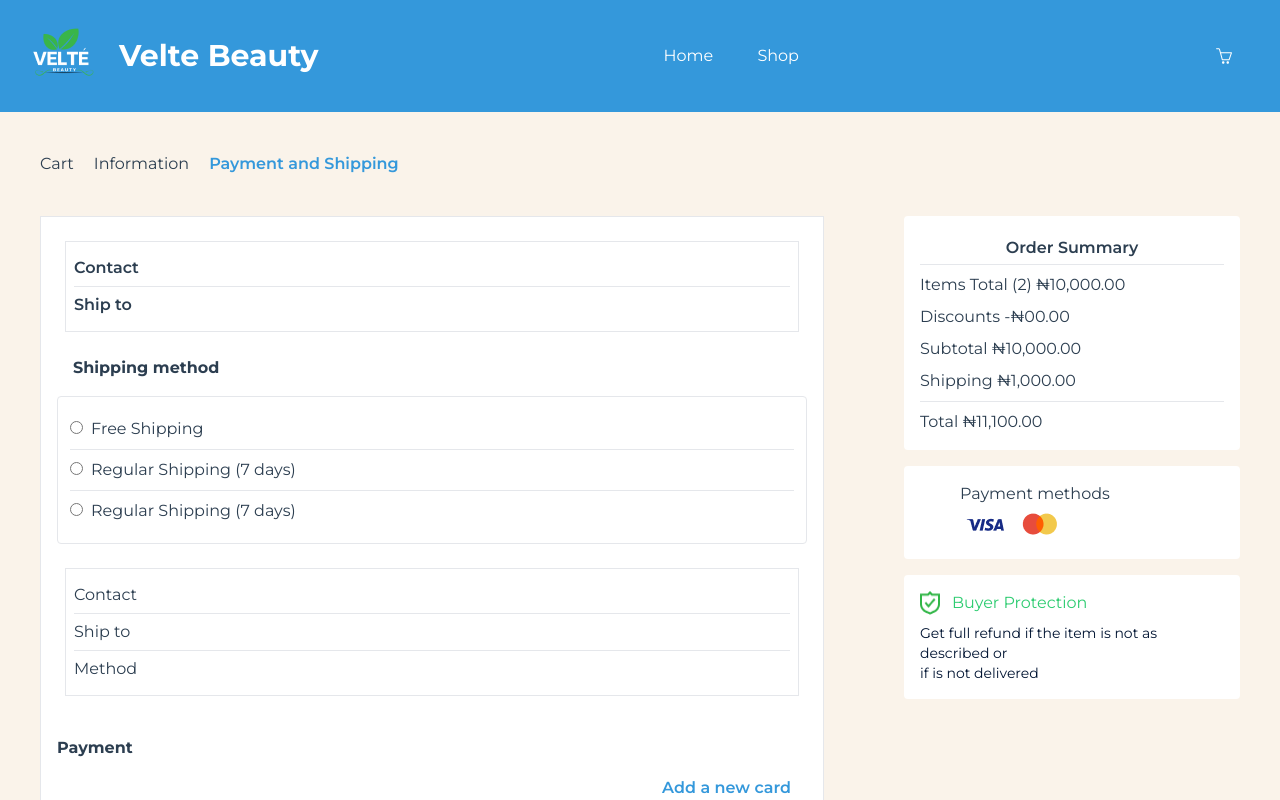
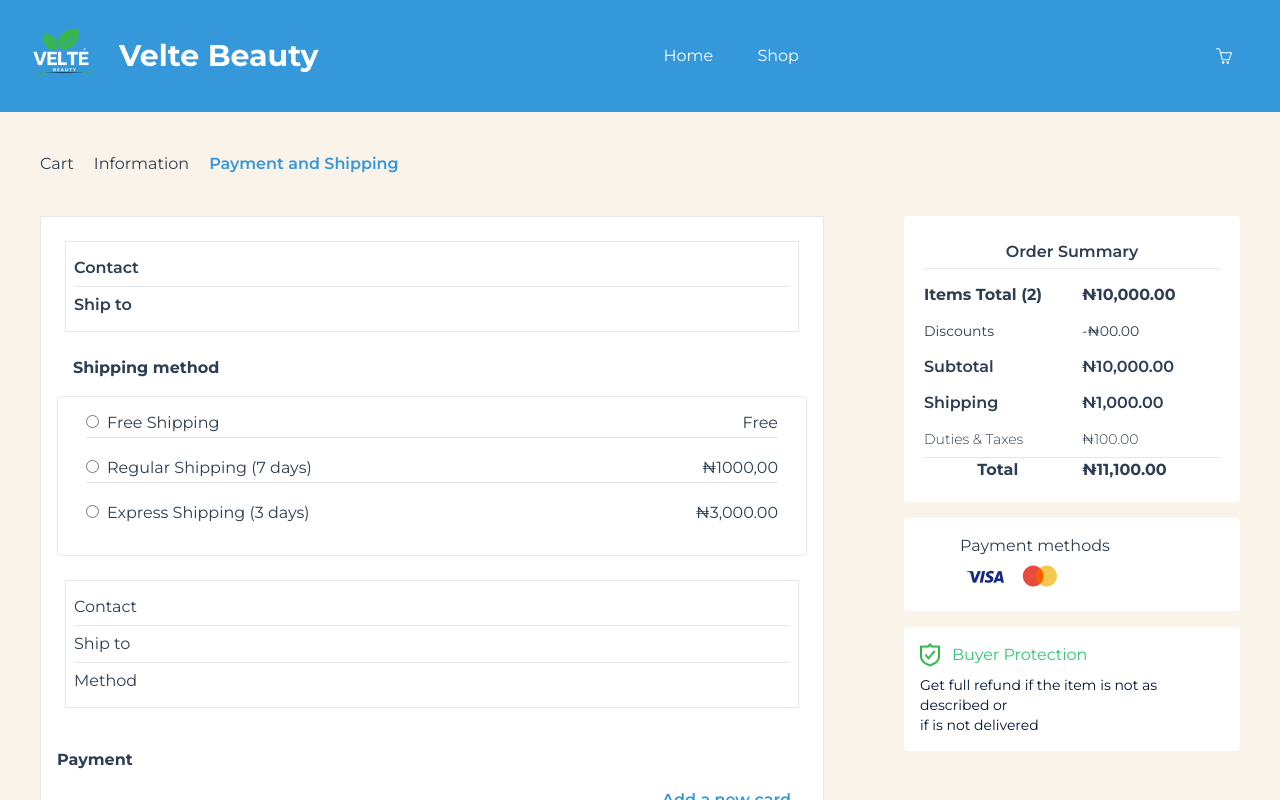
Before and after one commit to Igraziella/Timbu-Cloud-Shop, a React (Vite) app in the folder timbu-shop-app/: page /payment in a window 1280 px wide. Shown: the top 800 px of the page. Built offline with nearby package versions, Linux system fonts and the light colour scheme.

Commit message:
modified pages

```diff
--- a/timbu-shop-app/src/pages/Cart.jsx
+++ b/timbu-shop-app/src/pages/Cart.jsx
@@ -61,19 +61,32 @@ const Cart = () => {
           </div>
 
           <div className="lg:w-[30%] p-5">
-          <div className="bg-white rounded p-4">
-            <p className="flex justify-center font-semibold leading-8">Order Summary</p>
-            <hr />
-            <div className="flex flex-col gap-2 mt-2">
-              <p>Items Total (2) <span>₦10,000.00</span></p>
-              <p>Discounts <span>-₦00.00</span></p>
-              <p>Subtotal <span>₦10,000.00</span></p>
-              <p>Shipping <span>₦1,000.00</span></p>
-              <hr />
-              <p>Total <span>₦11,100.00</span></p>
+          <div className="bg-white rounded p-5">
+            <p className="flex justify-center font-semibold leading-8 border-b">Order Summary</p>
+            <div className="flex flex-row gap-10 mt-2 leading-9">
+            <div>
+            <p className="font-bold">Items Total (2) </p>
+            <p className="font-normal text-[14px]">Discounts</p>
+            <p className="font-semibold">Subtotal</p>
+            <p className="font-semibold">Shipping</p>
+            <p className="font-light text-[14px]">Duties & Taxes</p>
+            </div>
+            <div>
+              <p className="font-bold">₦10,000.00</p>
+              <p className="font-normal text-[14px]">-₦00.00</p>
+              <p className="font-semibold">₦10,000.00</p>
+              <p className="font-semibold">₦1,000.00</p>
+              <p className="font-light text-[14px]">₦100.00</p>
             </div>
 
-            <div>
+            </div>
+
+            <div className="flex justify-center gap-10 lg:space-x-6 font-bold border-t">
+            <p>Total</p>
+            <p>₦11,100.00</p>
+            </div>
+
+             <div>
               <Link to="/info">
               <button type="button" className="flex justify-center items-center rounded px-8 py-2 mt-4 bg-[#3498DB] hover:bg-[#5da9d9] active:bg-[#5bacde] text-white border-black border-2 font-bold">
                 Proceed to Checkout
@@ -81,6 +94,7 @@ const Cart = () => {
               </Link>
             </div>
           </div>
+
 
           <div className="bg-white mt-4 rounded">
           <div className="p-4 mx-10">
--- a/timbu-shop-app/src/pages/Info.jsx
+++ b/timbu-shop-app/src/pages/Info.jsx
@@ -34,7 +34,7 @@ const Info = () => {
 
             <div className="border">
               <form>
-                <h2 className="flex justify-center text-blue-950 font-bold py-2">Contact Information</h2>
+                <h2 className="flex justify-center text-[#2C3E50] font-bold py-2">Contact Information</h2>
 
         {/* form content */}
         <div className="relative m-4 p-1 border">
@@ -55,7 +55,7 @@ const Info = () => {
         </div>
         <div>
           <label htmlFor="radio"></label>
-          <input type="radio" /><span className="m-2 text-base font-semibold">Pick Up</span>
+          <input type="radio" /><span className="m-2 text-base font-semibold hover:text-[#3498DB]">Pick Up</span>
         </div>
         </div>
 
@@ -132,16 +132,29 @@ const Info = () => {
         </div>
 
 				<div className="lg:w-[30%]">
-          <div className="bg-white rounded p-4">
-            <p className="flex justify-center font-semibold leading-8">Order Summary</p>
-            <hr />
-            <div className="flex flex-col gap-2 mt-2">
-            <p>Items Total (2) <span>₦10,000.00</span></p>
-            <p>Discounts <span>-₦00.00</span></p>
-            <p>Subtotal <span>₦10,000.00</span></p>
-            <p>Shipping <span>₦1,000.00</span></p>
-            <hr />
-            <p>Total <span>₦11,100.00</span></p>
+          <div className="bg-white rounded p-5">
+            <p className="flex justify-center font-semibold leading-8 border-b">Order Summary</p>
+            <div className="flex flex-row gap-10 mt-2 leading-9">
+            <div>
+            <p className="font-bold">Items Total (2) </p>
+            <p className="font-normal text-[14px]">Discounts</p>
+            <p className="font-semibold">Subtotal</p>
+            <p className="font-semibold">Shipping</p>
+            <p className="font-light text-[14px]">Duties & Taxes</p>
+            </div>
+            <div>
+              <p className="font-bold">₦10,000.00</p>
+              <p className="font-normal text-[14px]">-₦00.00</p>
+              <p className="font-semibold">₦10,000.00</p>
+              <p className="font-semibold">₦1,000.00</p>
+              <p className="font-light text-[14px]">₦100.00</p>
+            </div>
+
+            </div>
+
+            <div className="flex justify-center gap-10 lg:space-x-6 font-bold border-t">
+            <p>Total</p>
+            <p>₦11,100.00</p>
             </div>
           </div>
 
--- a/timbu-shop-app/src/pages/Payment.jsx
+++ b/timbu-shop-app/src/pages/Payment.jsx
@@ -41,30 +41,35 @@ const Payment = () => {
 
                 <p className="text-[#2C3E50] font-bold mx-8">Shipping method</p>
 
-                <div className="m-4 p-3 leading-10 border rounded ">
+                <div className="m-4 p-3 leading-7 border rounded ">
+                  <div className="flex justify-between mx-4 border-b hover:text-[#3498DB]">
                     <div>
                       <label htmlFor="radio"></label>
-                  <input type="radio" /><span className="m-2 text-base hover:text-[#3498DB]">Free Shipping</span>
-                  <hr />
+                      <input type="radio" /><span className="m-2 text-base">Free Shipping</span>
+                    </div>
+                      <p>Free</p>
                   </div>
 
+                <div className="flex justify-between border-b m-4 hover:text-[#3498DB]">
                   <div>
                     <label htmlFor="radio"></label>
-                  <input type="radio" /><span className="m-2 text-base hover:text-[#3498DB]">Regular Shipping (7 days)</span>
-                  <hr />
+                    <input type="radio" /><span className="m-2 text-base ">Regular Shipping (7 days)</span>
+                  </div>
+                  <p>₦1000,00</p>
                 </div>
 
+                <div className="flex justify-between m-4 hover:text-[#3498DB] ">
                   <div>
                     <label htmlFor="radio"></label>
-                  <input type="radio" /><span className="m-2 text-base hover:text-[#3498DB]">Regular Shipping (7 days)</span>
+                    <input type="radio" /><span className="m-2 text-base">Express Shipping (3 days)</span>
+                  </div>
+                  <p>₦3,000.00</p>
                 </div>
               </div>
 
               <div className="relative leading-9 m-6 p-2 border">
-                  <p>Contact</p>
-                  <hr />
-                  <p>Ship to </p>
-                  <hr />
+                  <p className="border-b">Contact</p>
+                  <p className="border-b">Ship to </p>
                   <p>Method</p>
               </div>
 
@@ -125,16 +130,29 @@ const Payment = () => {
         </div>
 
 				<div className="lg:w-[30%]">
-          <div className="bg-white rounded p-4">
-            <p className="flex justify-center font-semibold leading-8">Order Summary</p>
-            <hr />
-            <div className="flex flex-col gap-2 mt-2">
-            <p>Items Total (2) <span>₦10,000.00</span></p>
-            <p>Discounts <span>-₦00.00</span></p>
-            <p>Subtotal <span>₦10,000.00</span></p>
-            <p>Shipping <span>₦1,000.00</span></p>
-            <hr />
-            <p>Total <span>₦11,100.00</span></p>
+          <div className="bg-white rounded p-5">
+            <p className="flex justify-center font-semibold leading-8 border-b">Order Summary</p>
+            <div className="flex flex-row gap-10 mt-2 leading-9">
+            <div>
+            <p className="font-bold">Items Total (2) </p>
+            <p className="font-normal text-[14px]">Discounts</p>
+            <p className="font-semibold">Subtotal</p>
+            <p className="font-semibold">Shipping</p>
+            <p className="font-light text-[14px]">Duties & Taxes</p>
+            </div>
+            <div>
+              <p className="font-bold">₦10,000.00</p>
+              <p className="font-normal text-[14px]">-₦00.00</p>
+              <p className="font-semibold">₦10,000.00</p>
+              <p className="font-semibold">₦1,000.00</p>
+              <p className="font-light text-[14px]">₦100.00</p>
+            </div>
+
+            </div>
+
+            <div className="flex justify-center gap-10 lg:space-x-6 font-bold border-t">
+            <p>Total</p>
+            <p>₦11,100.00</p>
             </div>
           </div>
 
```
Lines whose indentation alone changed are shown as unchanged.
